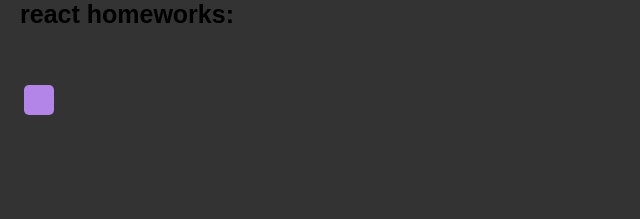
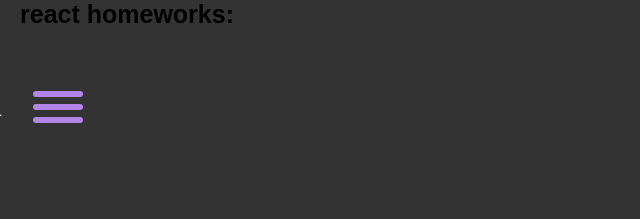
Before and after one commit to DmitryGK/homework, a React (Create React App) app: page / in a window 1280 px wide. Shown: the top 219 px of the page, without its empty margins (0-640 px from the left). Built offline with nearby package versions, Linux system fonts and the light colour scheme.

Commit message:
hw6 burger button

```diff
--- a/src/p2-homeworks/h5/Header.tsx
+++ b/src/p2-homeworks/h5/Header.tsx
@@ -14,6 +14,7 @@ function Header() {
 
     return (
         <div className={s.header}>
+
             <div className={s.item}>
                 <NavLink to={PATH.PRE_JUNIOR} className={setActive}>PreJunior</NavLink>
             </div>
@@ -23,8 +24,12 @@ function Header() {
             <div className={s.item}>
                 <NavLink to={PATH.JUNIOR_PLUS} className={setActive}>Junior+</NavLink>
             </div>
-            <button className={s.button}/>
+            <div className={s.button}>
+                <div/>
+            </div>
+
         </div>
+
 
     )
 
--- /dev/null
+++ b/src/p2-homeworks/h5/burger.module.css
@@ -0,0 +1,34 @@
+body {
+    background: dodgerblue;
+    margin: 0;
+    padding: 0;
+    box-sizing: border-box;
+}
+.center {
+    top: 50%;
+    left: 50%;
+    transform: translate(-50%, -50%);
+    position: absolute;
+    width: 50px;
+}
+
+.center:before,
+.center:after,
+.center div {
+    background: #fff;
+    content: "";
+    display: block;
+    height: 6px;
+    border-radius: 3px;
+    margin: 7px 0;
+    transition: 0.5s;
+}
+.center:hover:before {
+    transform: translateY(12px) rotate(135deg);
+}
+.center:hover:after {
+    transform: translateY(-12px) rotate(-135deg);
+}
+.center:hover div {
+    transform: scale(0);
+}
--- a/src/p2-homeworks/h5/pages/Header.module.css
+++ b/src/p2-homeworks/h5/pages/Header.module.css
@@ -3,8 +3,8 @@
     margin: 30px;
     align-items: center;
     width: 400px;
-    transition-duration: 600ms;
-    transform: translate(-300px);
+    transition-duration: 400ms;
+    transform: translate(-280px);
 }
 
 .header:hover {
@@ -25,9 +25,31 @@
 
 .button {
     height: 30px;
-    width: 30px;
-    margin: 26px;
-    background-color: #b385e8;
+    width: 50px;
+    margin: 40px;
+
     border: none;
     border-radius: 5px;
+    transform: translate(-50%, -50%);
 }
+
+.button:before,
+.button:after,
+.button div {
+    background: #b385e8;
+    content: "";
+    display: block;
+    height: 6px;
+    border-radius: 3px;
+    margin: 7px 0;
+    transition: 0.5s;
+}
+.button:hover:before {
+    transform: translateY(12px) rotate(135deg);
+}
+.button:hover:after {
+    transform: translateY(-12px) rotate(-135deg);
+}
+.button:hover div {
+    transform: scale(0);
+}
```
